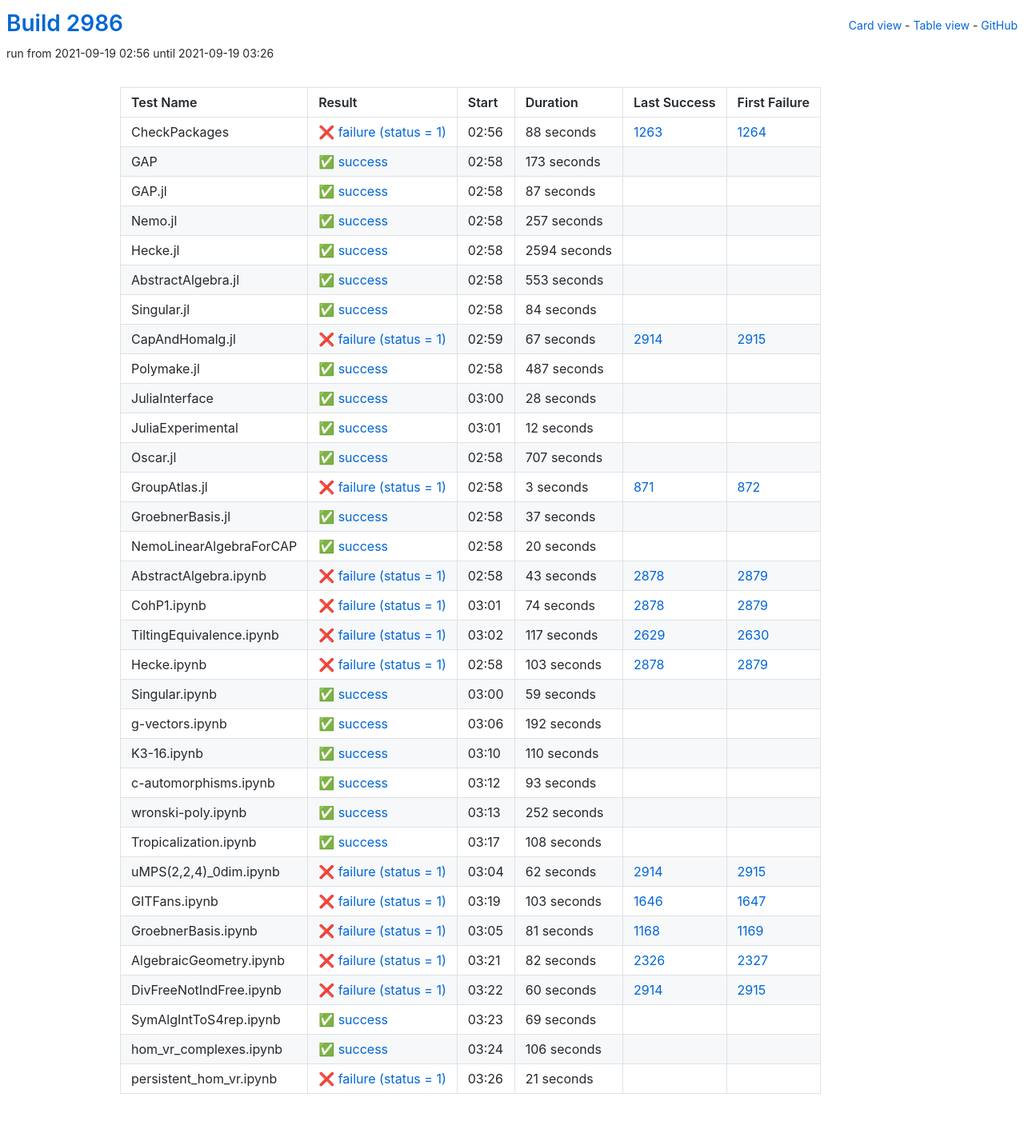
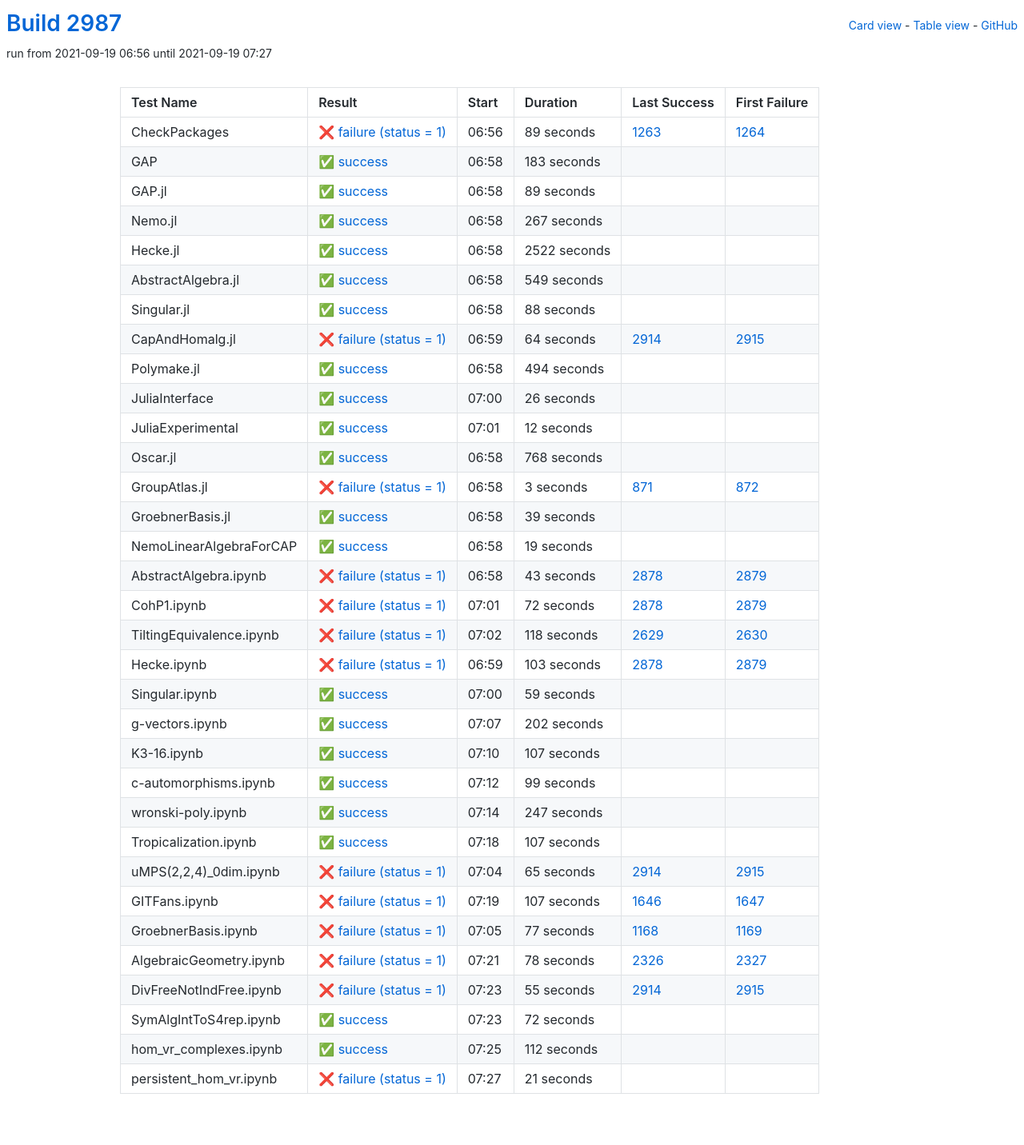
Before and after one commit to oscar-system/oscar-ci-status-stable, a Jekyll site: the page built from table.html, in a window 1280 px wide. Shown: the whole page at 80% size. Built offline with Jekyll 4.4.1, drawn with Linux system fonts in a browser that asks for light colours.

Commit message:
Build #2987

```diff
--- a/_data/ci.yml
+++ b/_data/ci.yml
@@ -1,6 +1,6 @@
 ---
-build: 2986
-build_url: https://oscarci.mathematik.uni-kl.de/job/oscar-stable/2986/
+build: 2987
+build_url: https://oscarci.mathematik.uni-kl.de/job/oscar-stable/2987/
 job: oscar-stable
 organization: oscar-system
 repo: oscar-ci-status-stable
@@ -8,128 +8,128 @@ repourl: https://github.com/oscar-system/oscar-ci-status-stable
 tests:
 - name: CheckPackages
   id: checkpackages
-  log: https://oscarci.mathematik.uni-kl.de/job/oscar-stable/2986/artifact/logs/build-2986/CheckPackages.log
-  start: 2021-09-19 02:56
+  log: https://oscarci.mathematik.uni-kl.de/job/oscar-stable/2987/artifact/logs/build-2987/CheckPackages.log
+  start: 2021-09-19 06:56
   success: false
   exitcode: 1
   status: failure
-  duration: 88
+  duration: 89
   last_success: 1263
   last_success_url: https://oscarci.mathematik.uni-kl.de/job/oscar-stable/1263/
   first_failure: 1264
   first_failure_url: https://oscarci.mathematik.uni-kl.de/job/oscar-stable/1264/
 - name: GAP
   id: gap
-  log: https://oscarci.mathematik.uni-kl.de/job/oscar-stable/2986/artifact/logs/build-2986/GAP.log
-  start: 2021-09-19 02:58
+  log: https://oscarci.mathematik.uni-kl.de/job/oscar-stable/2987/artifact/logs/build-2987/GAP.log
+  start: 2021-09-19 06:58
   success: true
   exitcode: 0
   status: success
-  duration: 173
+  duration: 183
   last_success: false
   last_success_url:
   first_failure: false
   first_failure_url:
 - name: GAP.jl
   id: gap-jl
-  log: https://oscarci.mathematik.uni-kl.de/job/oscar-stable/2986/artifact/logs/build-2986/GAP.jl.log
-  start: 2021-09-19 02:58
+  log: https://oscarci.mathematik.uni-kl.de/job/oscar-stable/2987/artifact/logs/build-2987/GAP.jl.log
+  start: 2021-09-19 06:58
   success: true
   exitcode: 0
   status: success
-  duration: 87
+  duration: 89
   last_success: false
   last_success_url:
   first_failure: false
   first_failure_url:
 - name: Nemo.jl
   id: nemo-jl
-  log: https://oscarci.mathematik.uni-kl.de/job/oscar-stable/2986/artifact/logs/build-2986/Nemo.jl.log
-  start: 2021-09-19 02:58
+  log: https://oscarci.mathematik.uni-kl.de/job/oscar-stable/2987/artifact/logs/build-2987/Nemo.jl.log
+  start: 2021-09-19 06:58
   success: true
   exitcode: 0
   status: success
-  duration: 257
+  duration: 267
   last_success: false
   last_success_url:
   first_failure: false
   first_failure_url:
 - name: Hecke.jl
   id: hecke-jl
-  log: https://oscarci.mathematik.uni-kl.de/job/oscar-stable/2986/artifact/logs/build-2986/Hecke.jl.log
-  start: 2021-09-19 02:58
+  log: https://oscarci.mathematik.uni-kl.de/job/oscar-stable/2987/artifact/logs/build-2987/Hecke.jl.log
+  start: 2021-09-19 06:58
   success: true
   exitcode: 0
   status: success
-  duration: 2594
+  duration: 2522
   last_success: false
   last_success_url:
   first_failure: false
   first_failure_url:
 - name: AbstractAlgebra.jl
   id: abstractalgebra-jl
-  log: https://oscarci.mathematik.uni-kl.de/job/oscar-stable/2986/artifact/logs/build-2986/AbstractAlgebra.jl.log
-  start: 2021-09-19 02:58
+  log: https://oscarci.mathematik.uni-kl.de/job/oscar-stable/2987/artifact/logs/build-2987/AbstractAlgebra.jl.log
+  start: 2021-09-19 06:58
   success: true
   exitcode: 0
   status: success
-  duration: 553
+  duration: 549
   last_success: false
   last_success_url:
   first_failure: false
   first_failure_url:
 - name: Singular.jl
   id: singular-jl
-  log: https://oscarci.mathematik.uni-kl.de/job/oscar-stable/2986/artifact/logs/build-2986/Singular.jl.log
-  start: 2021-09-19 02:58
+  log: https://oscarci.mathematik.uni-kl.de/job/oscar-stable/2987/artifact/logs/build-2987/Singular.jl.log
+  start: 2021-09-19 06:58
   success: true
   exitcode: 0
   status: success
-  duration: 84
+  duration: 88
   last_success: false
   last_success_url:
   first_failure: false
   first_failure_url:
 - name: CapAndHomalg.jl
   id: capandhomalg-jl
-  log: https://oscarci.mathematik.uni-kl.de/job/oscar-stable/2986/artifact/logs/build-2986/CapAndHomalg.jl.log
-  start: 2021-09-19 02:59
+  log: https://oscarci.mathematik.uni-kl.de/job/oscar-stable/2987/artifact/logs/build-2987/CapAndHomalg.jl.log
+  start: 2021-09-19 06:59
   success: false
   exitcode: 1
   status: failure
-  duration: 67
+  duration: 64
   last_success: 2914
   last_success_url: https://oscarci.mathematik.uni-kl.de/job/oscar-stable/2914/
   first_failure: 2915
   first_failure_url: https://oscarci.mathematik.uni-kl.de/job/oscar-stable/2915/
 - name: Polymake.jl
   id: polymake-jl
-  log: https://oscarci.mathematik.uni-kl.de/job/oscar-stable/2986/artifact/logs/build-2986/Polymake.jl.log
-  start: 2021-09-19 02:58
+  log: https://oscarci.mathematik.uni-kl.de/job/oscar-stable/2987/artifact/logs/build-2987/Polymake.jl.log
+  start: 2021-09-19 06:58
   success: true
   exitcode: 0
   status: success
-  duration: 487
+  duration: 494
   last_success: false
   last_success_url:
   first_failure: false
   first_failure_url:
 - name: JuliaInterface
   id: juliainterface
-  log: https://oscarci.mathematik.uni-kl.de/job/oscar-stable/2986/artifact/logs/build-2986/JuliaInterface.log
-  start: 2021-09-19 03:00
+  log: https://oscarci.mathematik.uni-kl.de/job/oscar-stable/2987/artifact/logs/build-2987/JuliaInterface.log
+  start: 2021-09-19 07:00
   success: true
   exitcode: 0
   status: success
-  duration: 28
+  duration: 26
   last_success: false
   last_success_url:
   first_failure: false
   first_failure_url:
 - name: JuliaExperimental
   id: juliaexperimental
-  log: https://oscarci.mathematik.uni-kl.de/job/oscar-stable/2986/artifact/logs/build-2986/JuliaExperimental.log
-  start: 2021-09-19 03:01
+  log: https://oscarci.mathematik.uni-kl.de/job/oscar-stable/2987/artifact/logs/build-2987/JuliaExperimental.log
+  start: 2021-09-19 07:01
   success: true
   exitcode: 0
   status: success
@@ -140,20 +140,20 @@ tests:
   first_failure_url:
 - name: Oscar.jl
   id: oscar-jl
-  log: https://oscarci.mathematik.uni-kl.de/job/oscar-stable/2986/artifact/logs/build-2986/Oscar.jl.log
-  start: 2021-09-19 02:58
+  log: https://oscarci.mathematik.uni-kl.de/job/oscar-stable/2987/artifact/logs/build-2987/Oscar.jl.log
+  start: 2021-09-19 06:58
   success: true
   exitcode: 0
   status: success
-  duration: 707
+  duration: 768
   last_success: false
   last_success_url:
   first_failure: false
   first_failure_url:
 - name: GroupAtlas.jl
   id: groupatlas-jl
-  log: https://oscarci.mathematik.uni-kl.de/job/oscar-stable/2986/artifact/logs/build-2986/GroupAtlas.jl.log
-  start: 2021-09-19 02:58
+  log: https://oscarci.mathematik.uni-kl.de/job/oscar-stable/2987/artifact/logs/build-2987/GroupAtlas.jl.log
+  start: 2021-09-19 06:58
   success: false
   exitcode: 1
   status: failure
@@ -164,32 +164,32 @@ tests:
   first_failure_url: https://oscarci.mathematik.uni-kl.de/job/oscar-stable/872/
 - name: GroebnerBasis.jl
   id: groebnerbasis-jl
-  log: https://oscarci.mathematik.uni-kl.de/job/oscar-stable/2986/artifact/logs/build-2986/GroebnerBasis.jl.log
-  start: 2021-09-19 02:58
+  log: https://oscarci.mathematik.uni-kl.de/job/oscar-stable/2987/artifact/logs/build-2987/GroebnerBasis.jl.log
+  start: 2021-09-19 06:58
   success: true
   exitcode: 0
   status: success
-  duration: 37
+  duration: 39
   last_success: false
   last_success_url:
   first_failure: false
   first_failure_url:
 - name: NemoLinearAlgebraForCAP
   id: nemolinearalgebraforcap
-  log: https://oscarci.mathematik.uni-kl.de/job/oscar-stable/2986/artifact/logs/build-2986/NemoLinearAlgebraForCAP.log
-  start: 2021-09-19 02:58
+  log: https://oscarci.mathematik.uni-kl.de/job/oscar-stable/2987/artifact/logs/build-2987/NemoLinearAlgebraForCAP.log
+  start: 2021-09-19 06:58
   success: true
   exitcode: 0
   status: success
-  duration: 20
+  duration: 19
   last_success: false
   last_success_url:
   first_failure: false
   first_failure_url:
 - name: AbstractAlgebra.ipynb
   id: abstractalgebra-ipynb
-  log: https://oscarci.mathematik.uni-kl.de/job/oscar-stable/2986/artifact/logs/build-2986/AbstractAlgebra.ipynb.log
-  start: 2021-09-19 02:58
+  log: https://oscarci.mathematik.uni-kl.de/job/oscar-stable/2987/artifact/logs/build-2987/AbstractAlgebra.ipynb.log
+  start: 2021-09-19 06:58
   success: false
   exitcode: 1
   status: failure
@@ -200,32 +200,32 @@ tests:
   first_failure_url: https://oscarci.mathematik.uni-kl.de/job/oscar-stable/2879/
 - name: CohP1.ipynb
   id: cohp1-ipynb
-  log: https://oscarci.mathematik.uni-kl.de/job/oscar-stable/2986/artifact/logs/build-2986/CohP1.ipynb.log
-  start: 2021-09-19 03:01
+  log: https://oscarci.mathematik.uni-kl.de/job/oscar-stable/2987/artifact/logs/build-2987/CohP1.ipynb.log
+  start: 2021-09-19 07:01
   success: false
   exitcode: 1
   status: failure
-  duration: 74
+  duration: 72
   last_success: 2878
   last_success_url: https://oscarci.mathematik.uni-kl.de/job/oscar-stable/2878/
   first_failure: 2879
   first_failure_url: https://oscarci.mathematik.uni-kl.de/job/oscar-stable/2879/
 - name: TiltingEquivalence.ipynb
   id: tiltingequivalence-ipynb
-  log: https://oscarci.mathematik.uni-kl.de/job/oscar-stable/2986/artifact/logs/build-2986/TiltingEquivalence.ipynb.log
-  start: 2021-09-19 03:02
+  log: https://oscarci.mathematik.uni-kl.de/job/oscar-stable/2987/artifact/logs/build-2987/TiltingEquivalence.ipynb.log
+  start: 2021-09-19 07:02
   success: false
   exitcode: 1
   status: failure
-  duration: 117
+  duration: 118
   last_success: 2629
   last_success_url: https://oscarci.mathematik.uni-kl.de/job/oscar-stable/2629/
   first_failure: 2630
   first_failure_url: https://oscarci.mathematik.uni-kl.de/job/oscar-stable/2630/
 - name: Hecke.ipynb
   id: hecke-ipynb
-  log: https://oscarci.mathematik.uni-kl.de/job/oscar-stable/2986/artifact/logs/build-2986/Hecke.ipynb.log
-  start: 2021-09-19 02:58
+  log: https://oscarci.mathematik.uni-kl.de/job/oscar-stable/2987/artifact/logs/build-2987/Hecke.ipynb.log
+  start: 2021-09-19 06:59
   success: false
   exitcode: 1
   status: failure
@@ -236,8 +236,8 @@ tests:
   first_failure_url: https://oscarci.mathematik.uni-kl.de/job/oscar-stable/2879/
 - name: Singular.ipynb
   id: singular-ipynb
-  log: https://oscarci.mathematik.uni-kl.de/job/oscar-stable/2986/artifact/logs/build-2986/Singular.ipynb.log
-  start: 2021-09-19 03:00
+  log: https://oscarci.mathematik.uni-kl.de/job/oscar-stable/2987/artifact/logs/build-2987/Singular.ipynb.log
+  start: 2021-09-19 07:00
   success: true
   exitcode: 0
   status: success
@@ -248,152 +248,152 @@ tests:
   first_failure_url:
 - name: g-vectors.ipynb
   id: g-vectors-ipynb
-  log: https://oscarci.mathematik.uni-kl.de/job/oscar-stable/2986/artifact/logs/build-2986/g-vectors.ipynb.log
-  start: 2021-09-19 03:06
+  log: https://oscarci.mathematik.uni-kl.de/job/oscar-stable/2987/artifact/logs/build-2987/g-vectors.ipynb.log
+  start: 2021-09-19 07:07
   success: true
   exitcode: 0
   status: success
-  duration: 192
+  duration: 202
   last_success: false
   last_success_url:
   first_failure: false
   first_failure_url:
 - name: K3-16.ipynb
   id: k3-16-ipynb
-  log: https://oscarci.mathematik.uni-kl.de/job/oscar-stable/2986/artifact/logs/build-2986/K3-16.ipynb.log
-  start: 2021-09-19 03:10
+  log: https://oscarci.mathematik.uni-kl.de/job/oscar-stable/2987/artifact/logs/build-2987/K3-16.ipynb.log
+  start: 2021-09-19 07:10
   success: true
   exitcode: 0
   status: success
-  duration: 110
+  duration: 107
   last_success: false
   last_success_url:
   first_failure: false
   first_failure_url:
 - name: c-automorphisms.ipynb
   id: c-automorphisms-ipynb
-  log: https://oscarci.mathematik.uni-kl.de/job/oscar-stable/2986/artifact/logs/build-2986/c-automorphisms.ipynb.log
-  start: 2021-09-19 03:12
+  log: https://oscarci.mathematik.uni-kl.de/job/oscar-stable/2987/artifact/logs/build-2987/c-automorphisms.ipynb.log
+  start: 2021-09-19 07:12
   success: true
   exitcode: 0
   status: success
-  duration: 93
+  duration: 99
   last_success: false
   last_success_url:
   first_failure: false
   first_failure_url:
 - name: wronski-poly.ipynb
   id: wronski-poly-ipynb
-  log: https://oscarci.mathematik.uni-kl.de/job/oscar-stable/2986/artifact/logs/build-2986/wronski-poly.ipynb.log
-  start: 2021-09-19 03:13
+  log: https://oscarci.mathematik.uni-kl.de/job/oscar-stable/2987/artifact/logs/build-2987/wronski-poly.ipynb.log
+  start: 2021-09-19 07:14
   success: true
   exitcode: 0
   status: success
-  duration: 252
+  duration: 247
   last_success: false
   last_success_url:
   first_failure: false
   first_failure_url:
 - name: Tropicalization.ipynb
   id: tropicalization-ipynb
-  log: https://oscarci.mathematik.uni-kl.de/job/oscar-stable/2986/artifact/logs/build-2986/Tropicalization.ipynb.log
-  start: 2021-09-19 03:17
+  log: https://oscarci.mathematik.uni-kl.de/job/oscar-stable/2987/artifact/logs/build-2987/Tropicalization.ipynb.log
+  start: 2021-09-19 07:18
   success: true
   exitcode: 0
   status: success
-  duration: 108
+  duration: 107
   last_success: false
   last_success_url:
   first_failure: false
   first_failure_url:
 - name: uMPS(2,2,4)_0dim.ipynb
   id: umps-2-2-4-0dim-ipynb
-  log: https://oscarci.mathematik.uni-kl.de/job/oscar-stable/2986/artifact/logs/build-2986/uMPS-2-2-4-_0dim.ipynb.log
-  start: 2021-09-19 03:04
+  log: https://oscarci.mathematik.uni-kl.de/job/oscar-stable/2987/artifact/logs/build-2987/uMPS-2-2-4-_0dim.ipynb.log
+  start: 2021-09-19 07:04
   success: false
   exitcode: 1
   status: failure
-  duration: 62
+  duration: 65
   last_success: 2914
   last_success_url: https://oscarci.mathematik.uni-kl.de/job/oscar-stable/2914/
   first_failure: 2915
   first_failure_url: https://oscarci.mathematik.uni-kl.de/job/oscar-stable/2915/
 - name: GITFans.ipynb
   id: gitfans-ipynb
-  log: https://oscarci.mathematik.uni-kl.de/job/oscar-stable/2986/artifact/logs/build-2986/GITFans.ipynb.log
-  start: 2021-09-19 03:19
+  log: https://oscarci.mathematik.uni-kl.de/job/oscar-stable/2987/artifact/logs/build-2987/GITFans.ipynb.log
+  start: 2021-09-19 07:19
   success: false
   exitcode: 1
   status: failure
-  duration: 103
+  duration: 107
   last_success: 1646
   last_success_url: https://oscarci.mathematik.uni-kl.de/job/oscar-stable/1646/
   first_failure: 1647
   first_failure_url: https://oscarci.mathematik.uni-kl.de/job/oscar-stable/1647/
 - name: GroebnerBasis.ipynb
   id: groebnerbasis-ipynb
-  log: https://oscarci.mathematik.uni-kl.de/job/oscar-stable/2986/artifact/logs/build-2986/GroebnerBasis.ipynb.log
-  start: 2021-09-19 03:05
+  log: https://oscarci.mathematik.uni-kl.de/job/oscar-stable/2987/artifact/logs/build-2987/GroebnerBasis.ipynb.log
+  start: 2021-09-19 07:05
   success: false
   exitcode: 1
   status: failure
-  duration: 81
+  duration: 77
   last_success: 1168
   last_success_url: https://oscarci.mathematik.uni-kl.de/job/oscar-stable/1168/
   first_failure: 1169
   first_failure_url: https://oscarci.mathematik.uni-kl.de/job/oscar-stable/1169/
 - name: AlgebraicGeometry.ipynb
   id: algebraicgeometry-ipynb
-  log: https://oscarci.mathematik.uni-kl.de/job/oscar-stable/2986/artifact/logs/build-2986/AlgebraicGeometry.ipynb.log
-  start: 2021-09-19 03:21
+  log: https://oscarci.mathematik.uni-kl.de/job/oscar-stable/2987/artifact/logs/build-2987/AlgebraicGeometry.ipynb.log
+  start: 2021-09-19 07:21
   success: false
   exitcode: 1
   status: failure
-  duration: 82
+  duration: 78
   last_success: 2326
   last_success_url: https://oscarci.mathematik.uni-kl.de/job/oscar-stable/2326/
   first_failure: 2327
   first_failure_url: https://oscarci.mathematik.uni-kl.de/job/oscar-stable/2327/
 - name: DivFreeNotIndFree.ipynb
   id: divfreenotindfree-ipynb
-  log: https://oscarci.mathematik.uni-kl.de/job/oscar-stable/2986/artifact/logs/build-2986/DivFreeNotIndFree.ipynb.log
-  start: 2021-09-19 03:22
+  log: https://oscarci.mathematik.uni-kl.de/job/oscar-stable/2987/artifact/logs/build-2987/DivFreeNotIndFree.ipynb.log
+  start: 2021-09-19 07:23
   success: false
   exitcode: 1
   status: failure
-  duration: 60
+  duration: 55
   last_success: 2914
   last_success_url: https://oscarci.mathematik.uni-kl.de/job/oscar-stable/2914/
   first_failure: 2915
   first_failure_url: https://oscarci.mathematik.uni-kl.de/job/oscar-stable/2915/
 - name: SymAlgIntToS4rep.ipynb
   id: symalginttos4rep-ipynb
-  log: https://oscarci.mathematik.uni-kl.de/job/oscar-stable/2986/artifact/logs/build-2986/SymAlgIntToS4rep.ipynb.log
-  start: 2021-09-19 03:23
+  log: https://oscarci.mathematik.uni-kl.de/job/oscar-stable/2987/artifact/logs/build-2987/SymAlgIntToS4rep.ipynb.log
+  start: 2021-09-19 07:23
   success: true
   exitcode: 0
   status: success
-  duration: 69
+  duration: 72
   last_success: false
   last_success_url:
   first_failure: false
   first_failure_url:
 - name: hom_vr_complexes.ipynb
   id: hom-vr-complexes-ipynb
-  log: https://oscarci.mathematik.uni-kl.de/job/oscar-stable/2986/artifact/logs/build-2986/hom_vr_complexes.ipynb.log
-  start: 2021-09-19 03:24
+  log: https://oscarci.mathematik.uni-kl.de/job/oscar-stable/2987/artifact/logs/build-2987/hom_vr_complexes.ipynb.log
+  start: 2021-09-19 07:25
   success: true
   exitcode: 0
   status: success
-  duration: 106
+  duration: 112
   last_success: false
   last_success_url:
   first_failure: false
   first_failure_url:
 - name: persistent_hom_vr.ipynb
   id: persistent-hom-vr-ipynb
-  log: https://oscarci.mathematik.uni-kl.de/job/oscar-stable/2986/artifact/logs/build-2986/persistent_hom_vr.ipynb.log
-  start: 2021-09-19 03:26
+  log: https://oscarci.mathematik.uni-kl.de/job/oscar-stable/2987/artifact/logs/build-2987/persistent_hom_vr.ipynb.log
+  start: 2021-09-19 07:27
   success: false
   exitcode: 1
   status: failure
```
Also changed, not shown: README.md.
